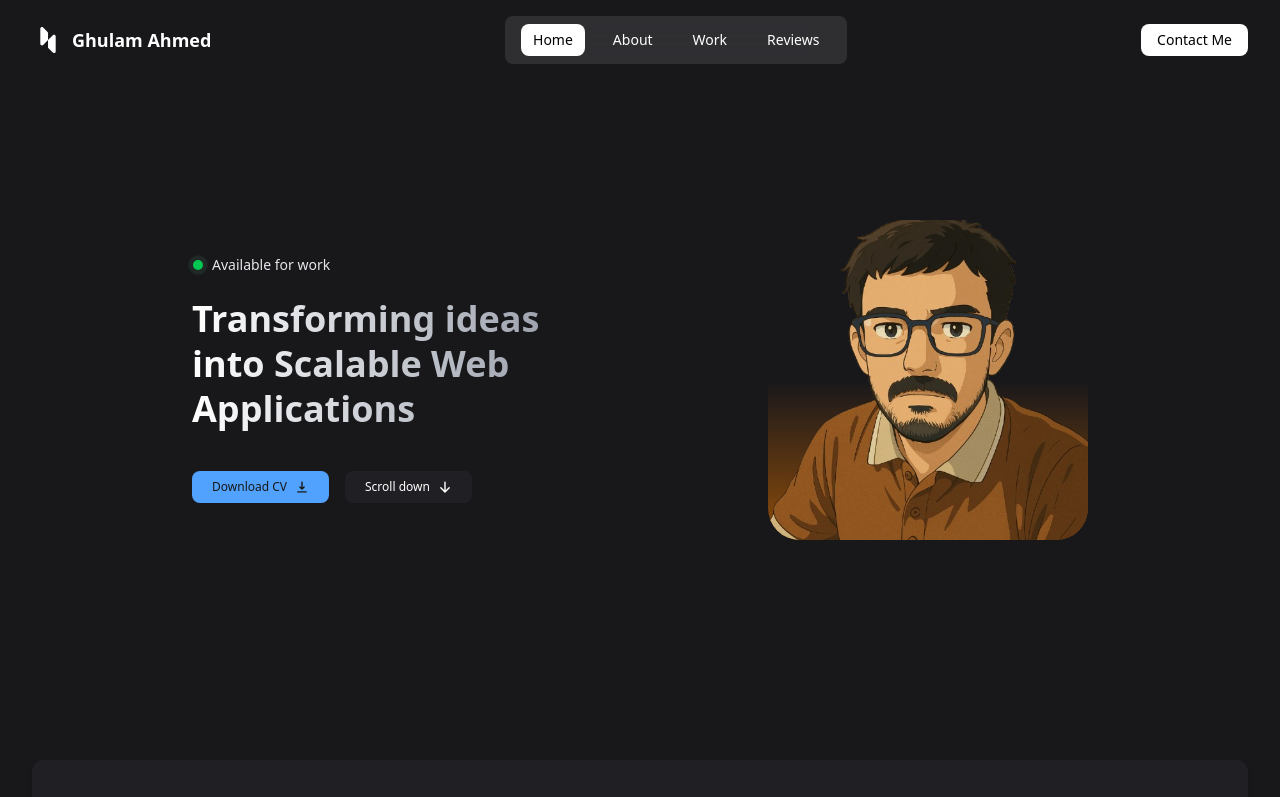
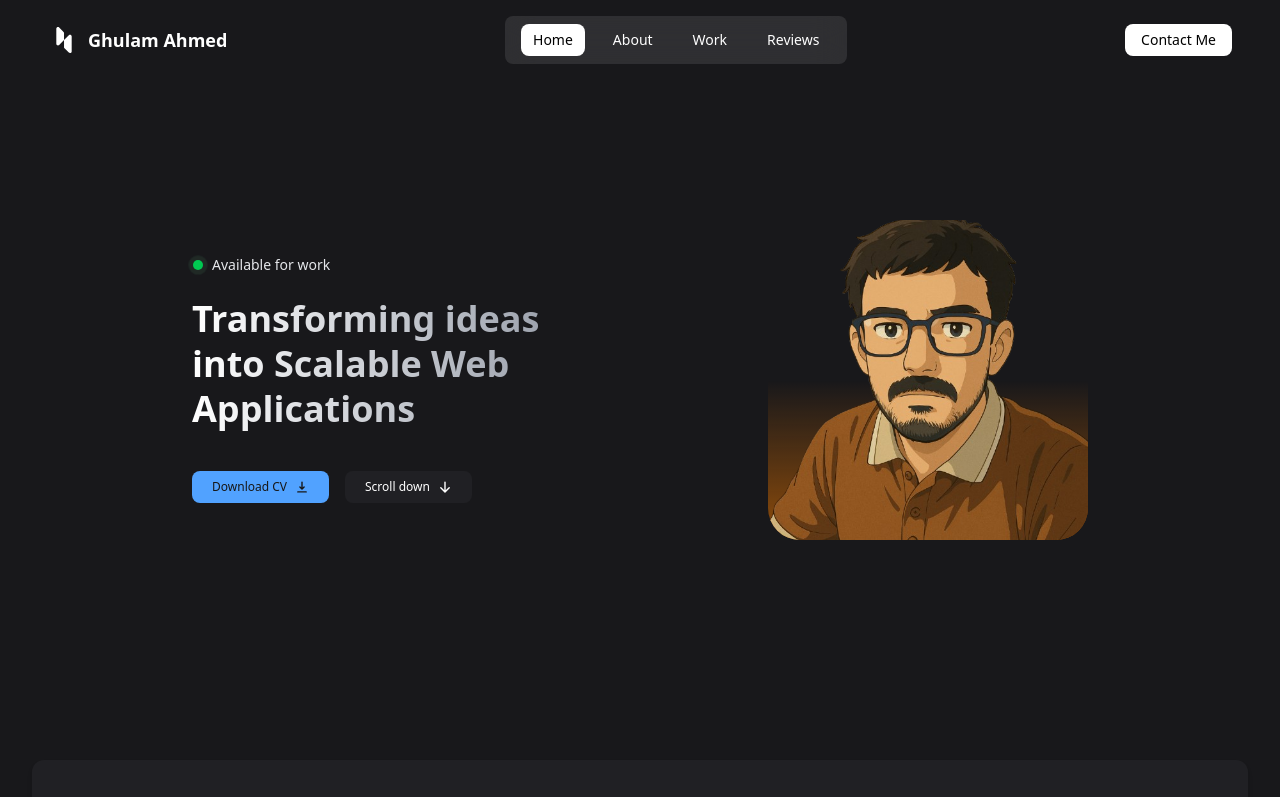
Before and after one commit to AhmedSadique09/My-Portfolio, a React (Vite) app: page / in a window 1280 px wide. Shown: the top 797 px of the page. Built offline with nearby package versions, Linux system fonts and the light colour scheme; the HTML template or start-up script is replaced by a standard one.

Commit message:
some minor improvements

```diff
--- a/src/App.tsx
+++ b/src/App.tsx
@@ -6,7 +6,7 @@ import EssentialTools from "./components/EssentialTools";
 import Work from "./components/Work";
 import './index.css';
 import Reviews from "./components/Reviews";
-import Contact from "./components/contact";
+import Contact from "./components/Contact";
 import Footer from "./components/Footer";
 
 
@@ -14,7 +14,7 @@ export default function App() {
   return (
     <BrowserRouter>
       <Header />
-      <main>
+      <main id="main" className="main ">
         <Hero />
         <About />
         <EssentialTools />
--- a/src/components/About.tsx
+++ b/src/components/About.tsx
@@ -1,9 +1,6 @@
 export default function About() {
   return (
-    <section
-      id="about"
-      className="container py-10 md:py-20 w-full flex items-center justify-center px-6 md:px-20 text-white"
-    >
+    <section id="about" className="container py-10 md:py-20 w-full flex items-center justify-center px-6 md:px-20 text-white">
       <div className="bg-[#202024] text-white rounded-xl p-6 md:p-8 mx-auto shadow-md w-full">
         <p className="text-sm sm:text-base leading-relaxed mb-6 text-gray-300">
           Hi, I’m Ghulam Ahmed — a passionate MERN Stack Developer committed to crafting sleek, high-performing web applications.
--- a/src/components/Contact.tsx
+++ b/src/components/Contact.tsx
@@ -2,10 +2,8 @@ import { FaGithub, FaLinkedin, FaInstagram } from "react-icons/fa";
 
 export default function Contact() {
   return (
-    <section
-      id="contact"
-      className="container mx-auto py-10 md:py-20 text-white flex flex-col md:flex-row items-center justify-center px-4"
-    >
+    <section id="contact" className="container mx-auto py-10 md:py-20 text-white flex flex-col md:flex-row items-center justify-center px-4">
+
       {/* Left Side */}
       <div className="md:w-1/2 mb-10 md:mb-0 text-center md:text-left">
         <h1 className="text-4xl font-bold leading-tight text-transparent bg-clip-text bg-gradient-to-r from-white to-gray-500">
--- a/src/components/EssentialTools.tsx
+++ b/src/components/EssentialTools.tsx
@@ -11,7 +11,7 @@ export default function EssentialTools() {
   ];
 
   return (
-    <section className="container text-white px-4 max-w-screen-xl mx-auto py-10 md:py-20">
+    <section id="tools" className="container text-white px-4 max-w-screen-xl mx-auto py-10 md:py-20">
       <h2 className="text-center sm:px-6 text-2xl sm:text-3xl font-bold mb-4 leading-tight text-transparent bg-clip-text bg-gradient-to-r from-white to-gray-500">
         Essential Tools I use
       </h2>
--- a/src/components/Footer.tsx
+++ b/src/components/Footer.tsx
@@ -1,7 +1,7 @@
 export default function Footer() {
   return (
-    <footer className="text-white px-6 py-5">
-      <div className="max-w-7xl mx-auto grid grid-cols-1 md:grid-cols-3 gap-8 items-start md:items-center">
+    <footer id="footer" className="text-white px-6 py-5">
+      <div className="container max-w-7xl mx-auto grid grid-cols-1 md:grid-cols-3 gap-8 items-start md:items-center">
 
         {/* Left: CTA */}
         <div className="max-w-xl text-center md:text-left mx-auto md:mx-0">
@@ -9,7 +9,7 @@ export default function Footer() {
             Let’s build your vision <br /> together, today!
           </h2>
           <p className="text-sm text-gray-400 pt-2">
-            Fill out the form below to get in touch. We typically<br /> respond within 24 hours.
+            Fill out the form to get in touch. We typically<br /> respond within 24 hours.
           </p>
         </div>
 
--- a/src/components/Header.tsx
+++ b/src/components/Header.tsx
@@ -25,8 +25,8 @@ export default function Header() {
   return (
     <>
       {/* Header */}
-      <header className="container relative top-0 left-0 w-full h-20 flex items-center z-50 px-4">
-        <div className="max-w-screen-xl mx-auto w-full flex items-center justify-between">
+      <header id="header" className=" relative top-0 left-0 w-full h-20 flex items-center z-50 px-4">
+        <div className="container max-w-screen-xl mx-auto w-full flex items-center justify-between">
           {/* Logo + Animated Name */}
           <a href="/" className="flex items-center space-x-2">
             <img src="/images/logo.svg" alt="Logo" className="w-8 h-8" />
@@ -47,8 +47,7 @@ export default function Header() {
                 key={item}
                 href={`#${item.toLowerCase()}`}
                 onClick={() => setActiveLink(item)}
-                className={`px-3 py-1.5 rounded-lg font-medium transition ${
-                  activeLink === item
+                className={`px-3 py-1.5 rounded-lg font-medium transition ${activeLink === item
                     ? "bg-white text-black"
                     : "text-white hover:text-gray-300"
                   }`}
@@ -77,7 +76,7 @@ export default function Header() {
             </button>
           )}
         </div>
-      </header>
+
 
         {/* Mobile Sidebar */}
         {isOpen && (
@@ -101,13 +100,12 @@ export default function Header() {
                     setActiveLink(item);
                     setIsOpen(false);
                   }}
-                className={`block px-4 py-2 rounded-lg ${
-                  activeLink === item
+                  className={`block px-4 py-2 rounded-lg ${activeLink === item
                       ? "bg-white text-black"
                       : index === navLinks.length - 1
                         ? "text-white/70 hover:text-white"
                         : "hover:text-gray-300"
-                } ${index === 0 ? "mt-12" : ""}`}
+                    } ${index === 0 ? "mt-6" : ""}`}
                 >
                   {item}
                 </a>
@@ -115,6 +113,7 @@ export default function Header() {
             </div>
           </div>
         )}
+      </header>
     </>
   );
 }
--- a/src/components/Hero.tsx
+++ b/src/components/Hero.tsx
@@ -9,11 +9,7 @@ export default function Hero() {
   };
 
   return (
-    <section
-      id="home"
-      className="container mx-auto min-h-150 text-white flex flex-col md:flex-row items-center justify-center px-4 py-10 md:py-20"
-
-    >
+    <section id="home" className="container mx-auto min-h-150 text-white flex flex-col md:flex-row items-center justify-center px-4 py-10 md:py-20">
       <div className="flex flex-col md:flex-row items-center justify-between gap-6 w-full max-w-4xl">
         {/* Left Section */}
         <div className="flex-1 flex flex-col gap-6">
--- a/src/components/Reviews.tsx
+++ b/src/components/Reviews.tsx
@@ -59,11 +59,7 @@ export default function Reviews() {
   const loopTestimonials = [...testimonials, ...testimonials];
 
   return (
-    <section
-      ref={ref}
-      id="reviews"
-      className="container mx-auto px-4 py-10 md:py-20 text-white overflow-hidden"
-    >
+    <section ref={ref} id="reviews" className="container mx-auto px-4 py-10 md:py-20 text-white overflow-hidden">
       <h2 className="text-3xl font-bold mb-8 leading-tight text-transparent bg-clip-text bg-gradient-to-r from-white to-gray-500 text-center">
         What Our Users Are Saying
       </h2>
```
Lines whose indentation alone changed are shown as unchanged.
